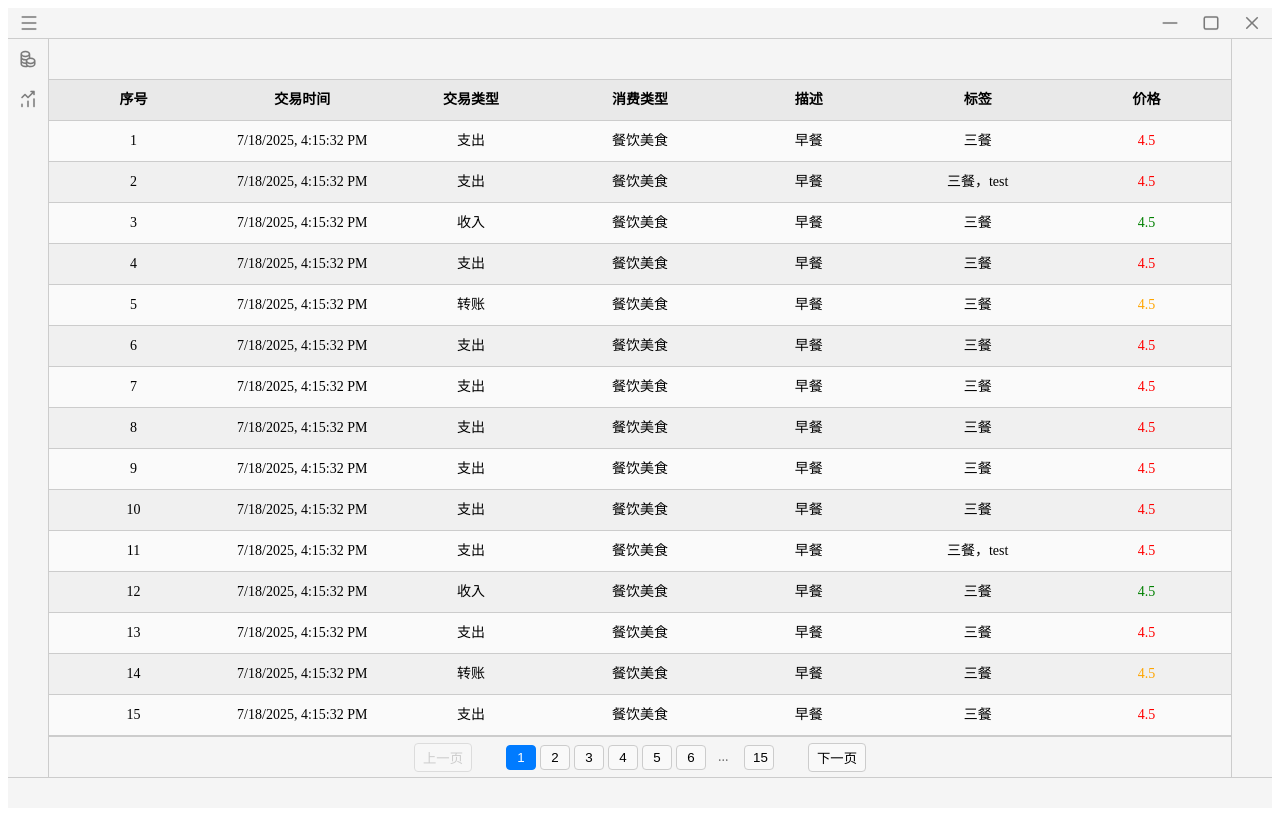
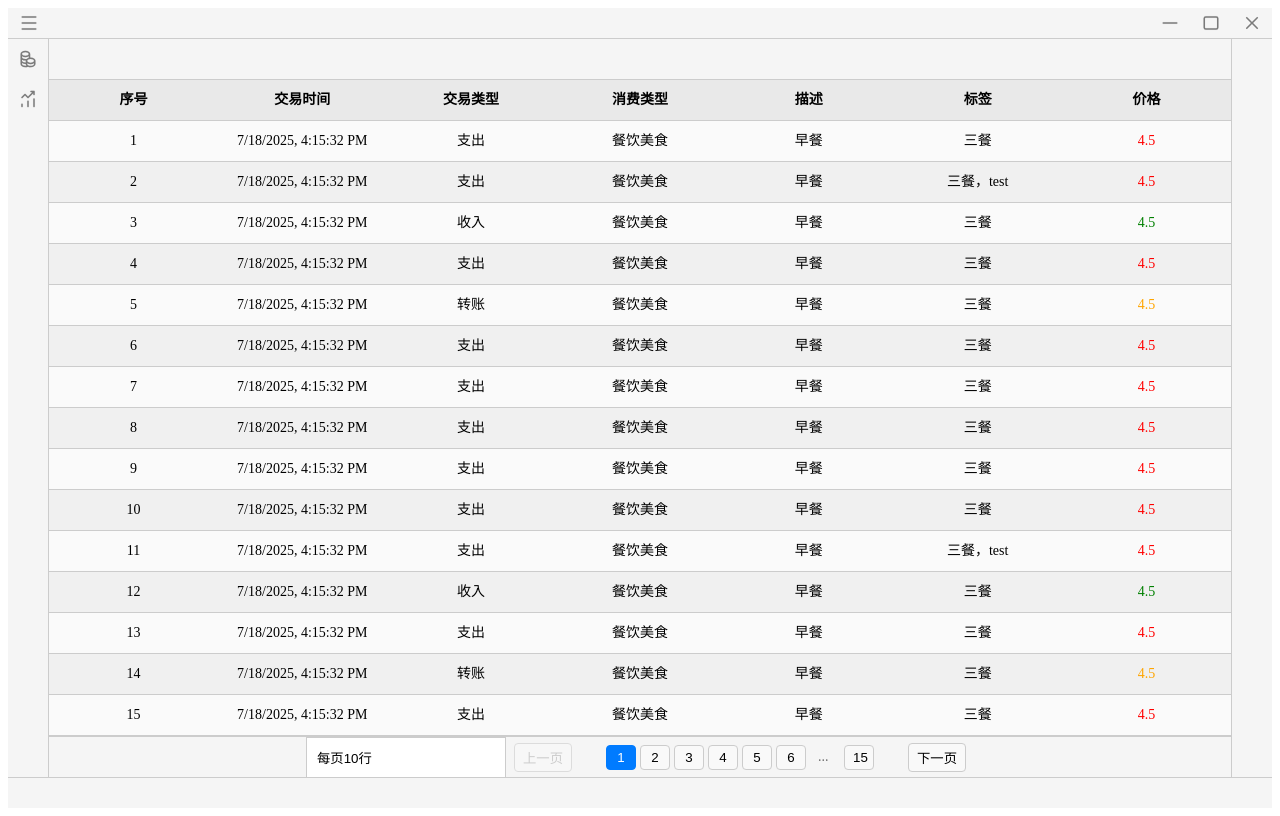
Before and after one commit to DaoiestFire/Billadm-GO, a Vue app in the folder app/: page /tr_view in a window 1280 px wide. Built offline with nearby package versions, Linux system fonts and the light colour scheme.

Commit message:
增加分页组件

```diff
--- /dev/null
+++ b/app/src/components/CustomSelect.vue
@@ -0,0 +1,109 @@
+<template>
+    <div class="custom-select">
+        <button @click="toggleDropdown" class="select-button">
+            {{ selectedLabel || placeholder }}
+        </button>
+        <div v-show="isOpen" :class="['dropdown', direction === 'up' ? 'dropdown-up' : 'dropdown-down']">
+            <div v-for="option in options" :key="option.value" class="option" @click="selectOption(option)">
+                {{ option.label }}
+            </div>
+        </div>
+    </div>
+</template>
+
+<script setup>
+import { ref, watch, defineProps } from 'vue';
+
+const selectedValue = defineModel()
+
+// Props
+const props = defineProps({
+    options: {
+        type: Array,
+        required: true
+    },
+    placeholder: {
+        type: String,
+        default: '请选择'
+    },
+    direction: {
+        type: String,
+        default: 'down',
+        validator: value => ['down', 'up'].includes(value)
+    }
+});
+
+// Data
+const isOpen = ref(false);
+const selectedLabel = ref('');
+
+// Watch modelValue to update selected label
+watch(
+    () => props.modelValue,
+    (newValue) => {
+        const selectedOption = props.options.find(opt => opt.value === newValue);
+        selectedLabel.value = selectedOption ? selectedOption.label : '';
+    },
+    { immediate: true }
+);
+
+// Toggle dropdown
+function toggleDropdown() {
+    isOpen.value = !isOpen.value;
+}
+
+// Select option
+function selectOption(option) {
+    selectedValue.value = option.value;
+    selectedLabel.value = option.label;
+    isOpen.value = false;
+
+}
+</script>
+
+<style scoped>
+.custom-select {
+    position: relative;
+    width: 200px;
+}
+
+.select-button {
+    width: 100%;
+    padding: 10px;
+    text-align: left;
+    border: 1px solid #ccc;
+    background: white;
+    cursor: pointer;
+}
+
+.dropdown {
+    position: absolute;
+    width: 100%;
+    max-height: 200px;
+    overflow-y: auto;
+    border: 1px solid #ccc;
+    background: white;
+    z-index: 100;
+}
+
+.dropdown-down {
+    top: 100%;
+    border-top: none;
+    margin-top: 2px;
+}
+
+.dropdown-up {
+    bottom: 100%;
+    border-bottom: none;
+    margin-bottom: 2px;
+}
+
+.option {
+    padding: 10px;
+    cursor: pointer;
+}
+
+.option:hover {
+    background-color: #f0f0f0;
+}
+</style>
--- a/app/src/views/TransactionRecordView.vue
+++ b/app/src/views/TransactionRecordView.vue
@@ -11,15 +11,33 @@
 
     <!-- 下栏：分页组件 -->
     <div class="bottom-bar">
-      <Pagination :pages="15"/>
+      <CustomSelect v-model="maxRows" :options="options" direction="up" />
+      <Pagination :pages="15" />
     </div>
   </div>
 
 </template>
 
 <script setup>
+import { ref, watch } from 'vue'
 import TransactionRecordTable from '@/components/TransactionRecordTable.vue'
-import Pagination from '@/components/Pagination.vue';
+import Pagination from '@/components/Pagination.vue'
+import CustomSelect from '@/components/CustomSelect.vue'
+
+const maxRows = ref(10)
+
+watch(() => maxRows.value,
+  (newValue) => {
+    console.log(newValue)
+  },
+  { immediate: true })
+
+
+const options = [
+  { label: '每页10行', value: 10 },
+  { label: '每页20行', value: 20 },
+  { label: '每页50行', value: 50 }
+]
 
 const sampleData = [
   {
@@ -266,7 +284,7 @@ const sampleData = [
   border-top: 1px solid var(--billadm-color-window-border-color);
   flex-shrink: 0;
   display: flex;
-  flex-direction: column;
+  flex-direction: row;
   justify-content: center;
 }
 </style>
```
